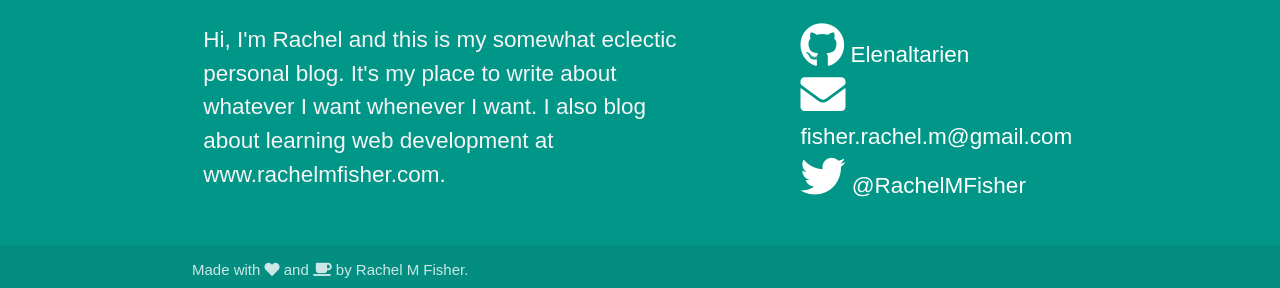
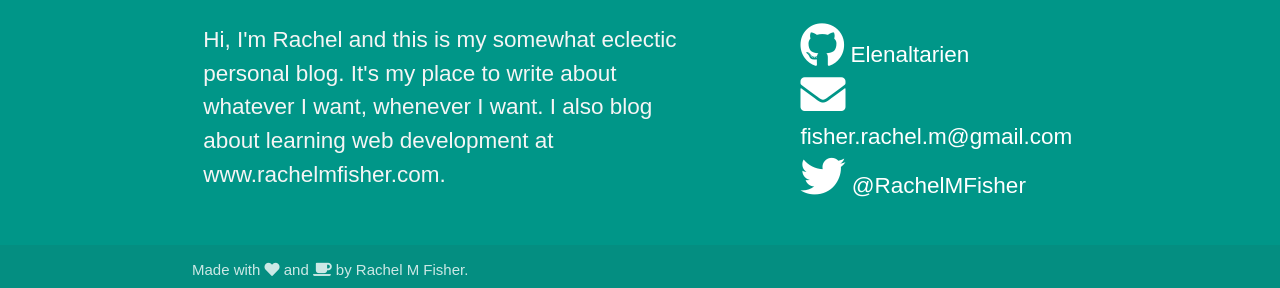
Before and after one commit to Elenaltarien/zombie-potato, a Jekyll site: the page built from index.html, in a window 1280 px wide. Shown: the part 694-982 px from the top of the page. Built offline with Jekyll 4.4.1, drawn with Linux system fonts in a browser that asks for light colours; nearby versions of some CDN libraries; some web fonts are replaced; the list of posts is cut into pages by our own code.

Commit message:
Grammar fix

```diff
--- a/_includes/footer.html
+++ b/_includes/footer.html
@@ -3,7 +3,7 @@
       <div class="row">
         <div class="col l7 s12">
           <h5 class="white-text">About</h5>
-          <p class="grey-text text-lighten-4">Hi, I'm Rachel and this is my somewhat eclectic personal blog. It's my place to write about whatever I want whenever I want. I also blog about learning web development at www.rachelmfisher.com.</p>
+          <p class="grey-text text-lighten-4">Hi, I'm Rachel and this is my somewhat eclectic personal blog. It's my place to write about whatever I want, whenever I want. I also blog about learning web development at www.rachelmfisher.com.</p>
 
 
         </div>
```
